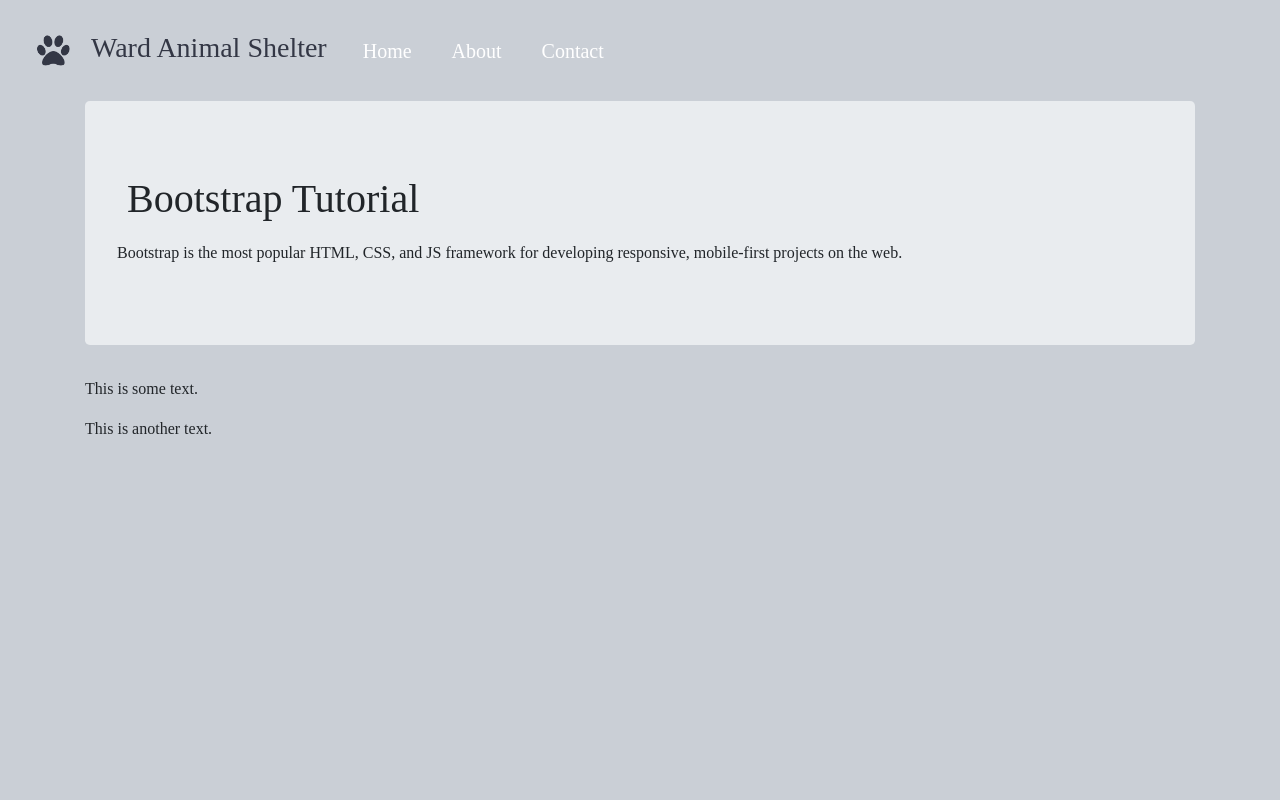
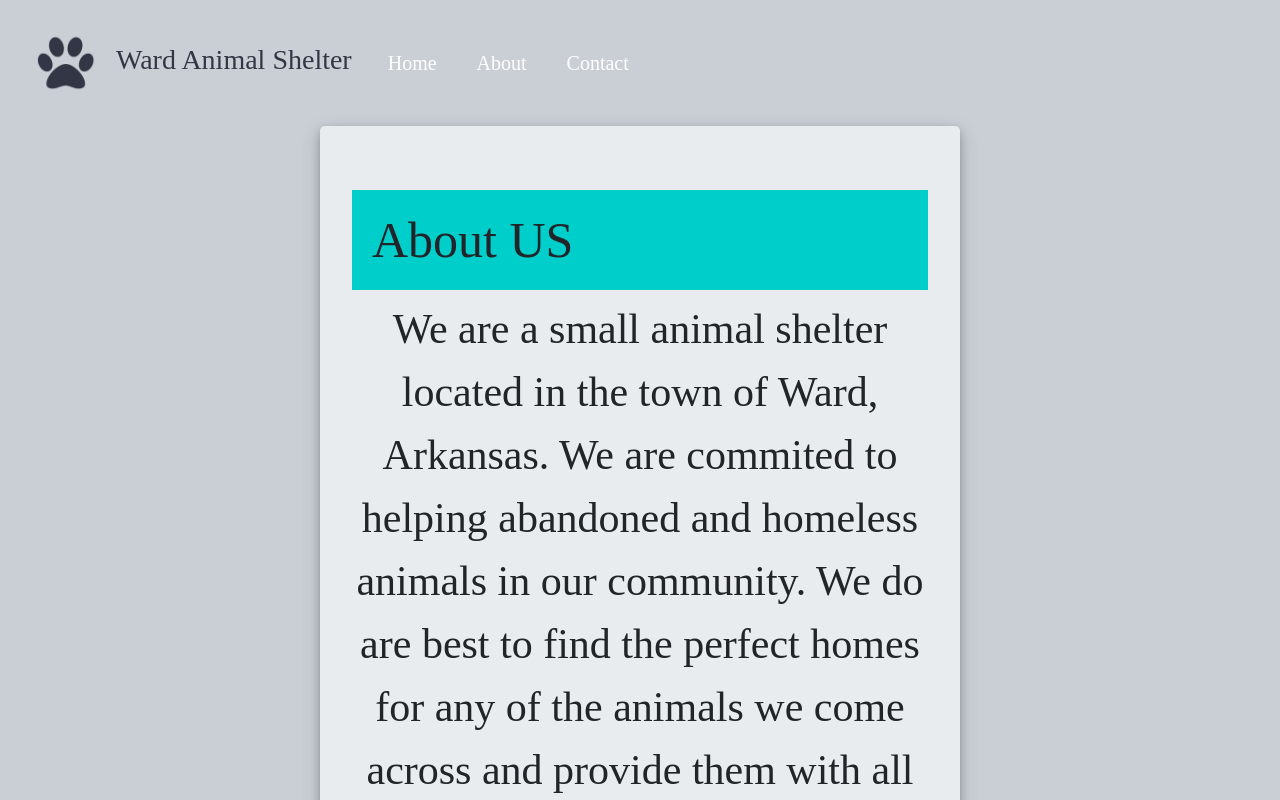
Before and after one commit to mpeck99/Ward-Animal-Shelter, a React (Create React App) app: page /about in a window 1280 px wide. Shown: the top 800 px of the page. Built offline with nearby package versions, Linux system fonts and the light colour scheme; a web font is replaced by a local one.

Commit message:
I have added some content to the about page and messed around with trying to change the color for the currently active page. Next I will add more to the contact page, add the animal pages and also add the featured pets

```diff
--- a/src/components/About.js
+++ b/src/components/About.js
@@ -4,14 +4,14 @@
     render() {
         return (
           <div>
-            <div className="container">
+            <div>
               <div className="jumbotron about">
-                <h1>Bootstrap Tutorial</h1>
-                  <p>Bootstrap is the most popular HTML, CSS, and JS framework for developing
-                  responsive, mobile-first projects on the web.</p>
+                <h1>About US</h1>
+                  <p>We are a small animal shelter located in the town of Ward, Arkansas. We are commited to helping abandoned and homeless animals in our community. We do are best to find the perfect homes for any of the animals we come across and provide them with all the love and care they need until that happens.</p>
+                <h1>Our Mission</h1>
+                  <p>Our goal is to help each animal we rescue to find a forever home with a loving family.</p>
               </div>
-              <p>This is some text.</p>
-              <p>This is another text.</p>
+
             </div>
           </div>
         )
--- a/src/components/Home.js
+++ b/src/components/Home.js
@@ -12,7 +12,7 @@
                 <h1>We need your help!</h1>
                 <p>Help us find these pets forever homes.
                 Contact us to see how you can help</p>
-                <button type="button" className="contact-us"> Contact Us Today!</button>
+                <a href="/contact" className="contact-us"> Contact Us Today!</a>
               </div>
             </div>
             <div className="animal-search Row">
--- a/src/components/Navigation.js
+++ b/src/components/Navigation.js
@@ -2,7 +2,7 @@
 import Home from './Home';
 import About from './About';
 import Contact from './Contact';
-import { Link } from 'react-router-dom';
+import { Link, IndexLink } from 'react-router-dom';
 import Logo from './assets/paw.png';
 //import '../node_modules/bootstrap/dist/css/bootstrap.min.css';
 import 'bootstrap/dist/css/bootstrap.min.css';
--- a/src/css/styles.css
+++ b/src/css/styles.css
@@ -39,8 +39,11 @@
 a img{
   padding: 20px;
 }
+a .active{
+  color: red;
+}
 .logo{
- width: 75px;
+ width: 100px;
 }
 /* Homepage Animal Search */
 .Row
@@ -93,23 +96,20 @@
   display: inline-block;
   margin: 10px;
 }
-.header-info button{
-  margin: 20px;
-}
-.contact-us{
-  border-radius: 50px;
-  opacity: .8;
-}
 .header-img h1{
   font-size: 50px;
 }
 .header-img p{
   font-size: 38px;
 }
-.header-img button{
+.header-img a{
   color: white;
   background-color: #00CECB;
   font-size: 28px;
+  border-radius: 50px;
+  opacity: .8;
+  margin: 5px;
+  padding: 10px;
 }
 .navbar-brand a{
   color: #333745;
@@ -127,6 +127,21 @@
   font-size: 50px;
   color: #333745;
   margin: 10px;
+}
+.about h1{
+  background-color: #00CECB;
+  padding: 20px;
+  width: 100%;
+  font-size: 50px;
+}
+.about p{
+  font-size: 42px;
+  text-align: center;
+}
+.about{
+  box-shadow: 0 4px 8px 0 rgba(0, 0, 0, 0.2), 0 6px 20px 0 rgba(0, 0, 0, 0.19);
+  width: 50%;
+  margin: 0 auto;
 }
 /* Contact Page*/
 
@@ -166,8 +181,9 @@
    font-size: 12px;
    margin-top: 0px;
  }
- .jumbotron{
+ .header-img{
    height: 250px;
+   width: 100%;
  }
  .Column
  {
```
